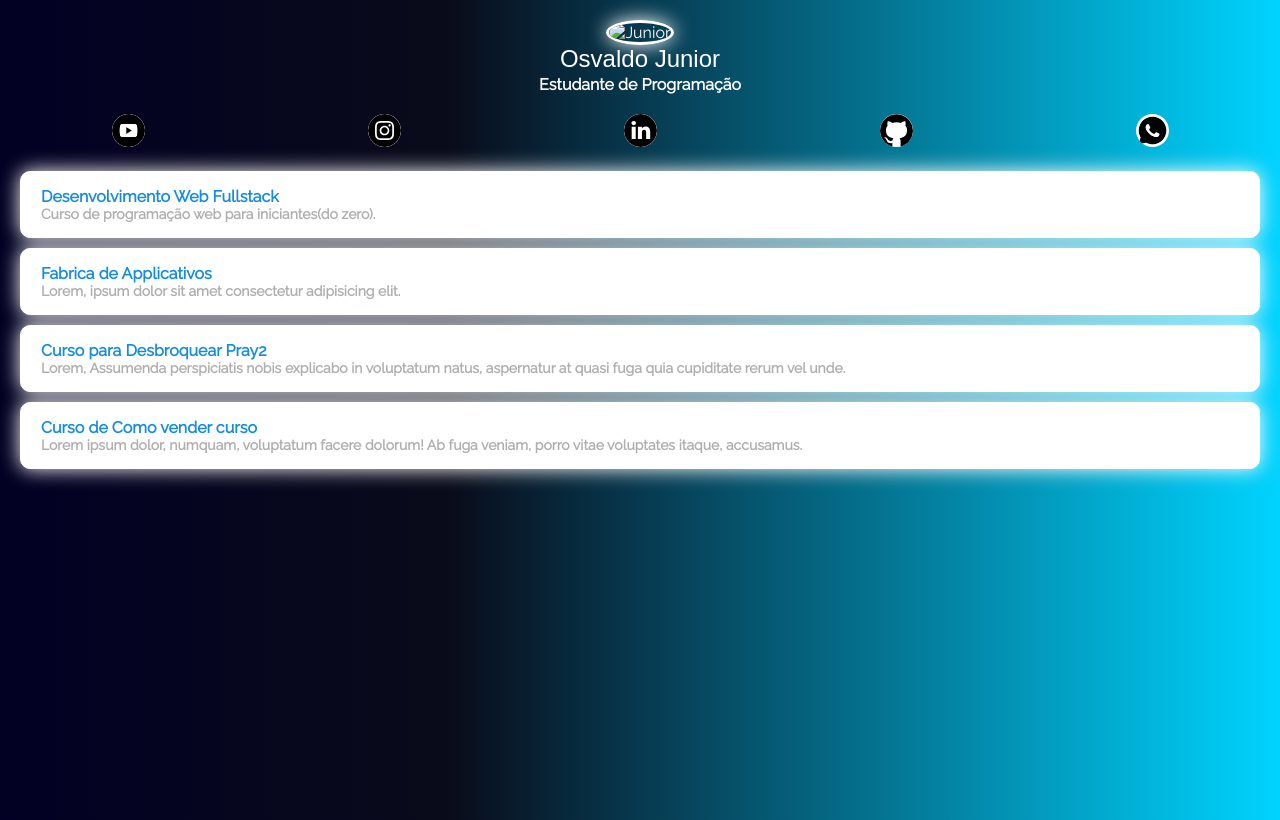
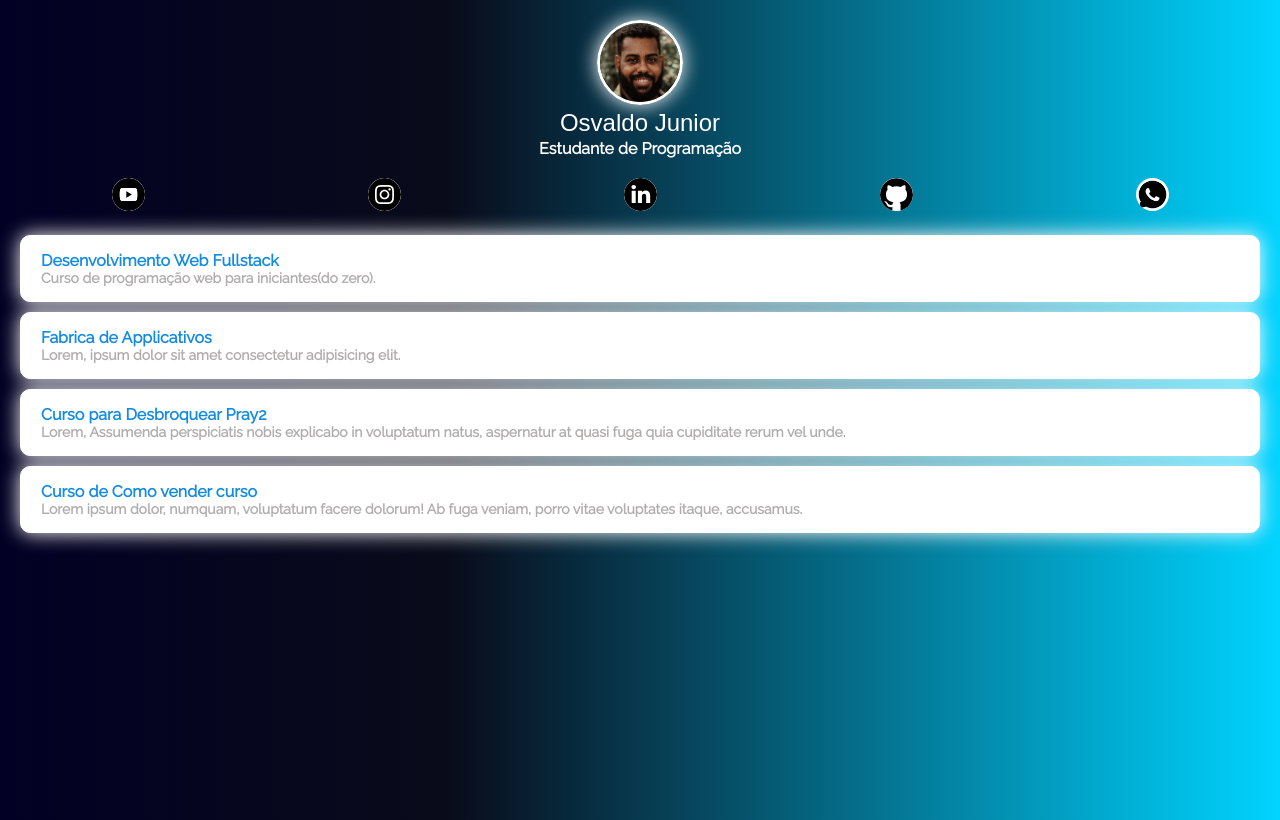
Before and after one commit to DevOsvaldo/Linktree, a plain HTML site: page index.html in a window 1280 px wide. Drawn offline with Linux system fonts and the light colour scheme; the site is published under a folder, as on GitHub Pages, so addresses that start at the root find nothing; a web font is replaced by a local one.

Commit message:
Update syntax

```diff
--- a/index.html
+++ b/index.html
@@ -16,7 +16,7 @@
 
 <body>
   <div class="profile">
-    <img src="/assets/Junior.png" alt="Junior" class="avatar">
+    <img src="assets/Junior.png" alt="Junior" class="avatar">
     <h1>Osvaldo Junior</h1>
     <h2>Estudante de Programação</h2>
   </div>
```
